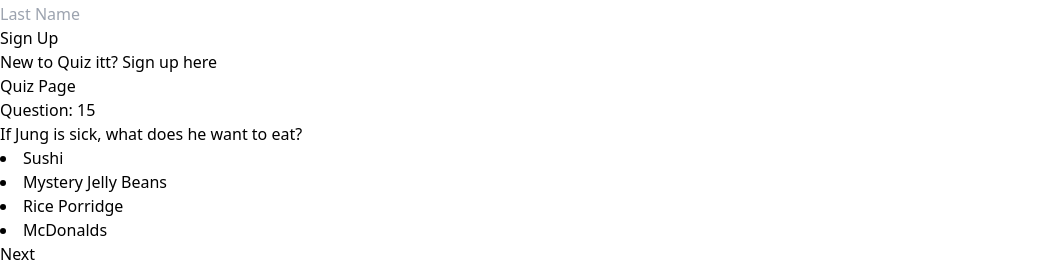
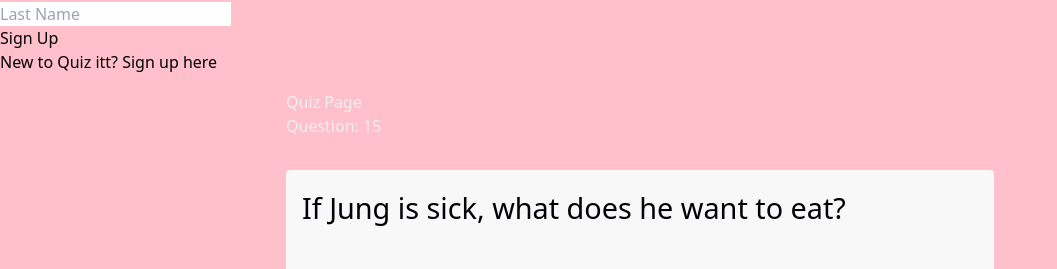
Before and after one commit to nooburger81/gtbcPRO3-MERNquiz, a React (Create React App) app in the folder client/: page / in a window 1280 px wide. Shown: the part 514-783 px from the top of the page, without its empty margins (0-1057 px from the left). Built offline with nearby package versions, Linux system fonts and the light colour scheme.

Commit message:
refactoring ftw

```diff
--- a/client/src/App.js
+++ b/client/src/App.js
@@ -1,6 +1,6 @@
 import axios from 'axios';
 import React from 'react';
-import Auth from '/Users/maeven/Desktop/gtbcPRO3-MERNquiz/client/src/components/Auth.js';
+import Auth from '/Users/maeven/Desktop/gtbcPRO3-MERNquiz/client/src/components/auth.js';
 import Page from '/Users/maeven/Desktop/gtbcPRO3-MERNquiz/client/src/components/Page.jsx'
 
 import store from './components/store';
--- a/client/src/components/Page.jsx
+++ b/client/src/components/Page.jsx
@@ -1,6 +1,8 @@
 'use client'
 import React, { useState } from 'react';
 import { quiz } from './data.js';
+import './page.css';
+
 
 const Page = () => {
 
@@ -52,7 +54,7 @@ const Page = () => {
     };
 
     return (
-    <div name='page'>
+    <div className='container'>
             <h1>Quiz Page</h1>
         <div>
             <h2>
--- a/client/src/components/auth.js
+++ b/client/src/components/auth.js
@@ -17,6 +17,7 @@ export default class Auth extends React.Component {
     }
 
     signIn = (email, password) => {
+        console.log(email, password);
         axios.post('/api/users/login', {email, password}).then(res => {
             if (res.data.success) {
                 store.dispatch({
@@ -45,6 +46,7 @@ export default class Auth extends React.Component {
     }
 
     signUp = ({firstName, lastName, email, password}) => {
+        console.log(firstName, lastName, email, password);
         axios.post('/api/users/register', {firstName, lastName, email, password}).then(res => {
             if (res.data.success) {
                 this.setState({tab: 'signin'});
--- /dev/null
+++ b/client/src/components/page.css
@@ -0,0 +1,76 @@
+* {
+    box-sizing: border-box;
+    padding: 0;
+    margin: 0;
+  }
+
+  html, body {
+    overflow-x: hidden;
+    background-color: pink;
+  }
+
+  main {
+    padding: 1rem;
+  }
+
+  h1, h2 {
+    color: #eee;
+  }
+
+  h3 {
+    padding-bottom: 2rem;
+    color: #000105;
+    font-size: 1.8rem;
+  }
+
+  button {
+    padding: 16px 8px;
+    width: 100%;
+    margin-top: 12px;
+    font-size: 1rem;
+    border-radius: 4px;
+    cursor: pointer;
+    background-color: #808080;
+    color: #f8f8f8;
+  }
+
+  .btn-disabled {
+    background-color: lightgray;
+  }
+
+  li {
+    list-style-type: none;
+    cursor: pointer;
+    margin: 9px 0;
+    padding: 16px 8px;
+    color: #000105;
+    border: 1px solid lightgray;
+  }
+
+  .li-hover:hover {
+    background-color: #d8d8d8;
+    columns: #fff;
+  }
+
+  .li-selected {
+    color: #fff;
+    background-color: #000925;
+  }
+
+  .container {
+    max-width: 740px;
+    width: 100%;
+    margin: auto;
+    padding: 1rem;
+  }
+
+  .quiz-container {
+    background-color: #f8f8f8;
+    padding: 1rem;
+    margin-top: 2rem;
+    border-radius: 4px;
+  }
+
+  .container p {
+    padding: 8px 0;
+  }
--- /dev/null
+++ b/client/src/components/page.js
@@ -0,0 +1,14 @@
+import Link from 'next/link';
+
+export default function Home() {
+  return (
+    <main>
+      <div className='container'>
+        <h1>Quiz App</h1>
+        <Link href='/quiz'>
+          <button>Start Quiz</button>
+        </Link>
+      </div>
+    </main>
+  );
+}
```
Also changed, not shown: 1 other file (tests, documents, lock files or other folders).
